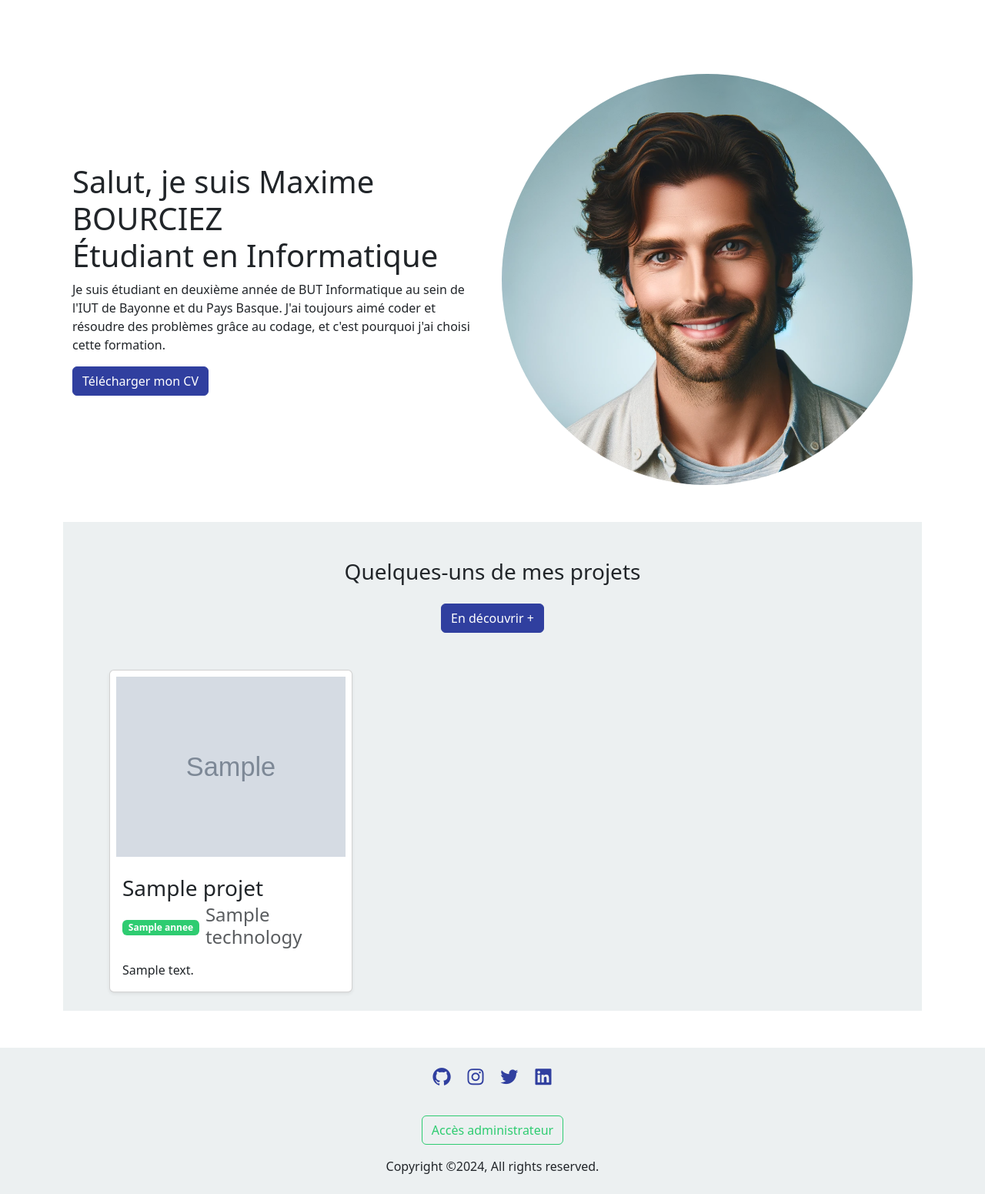
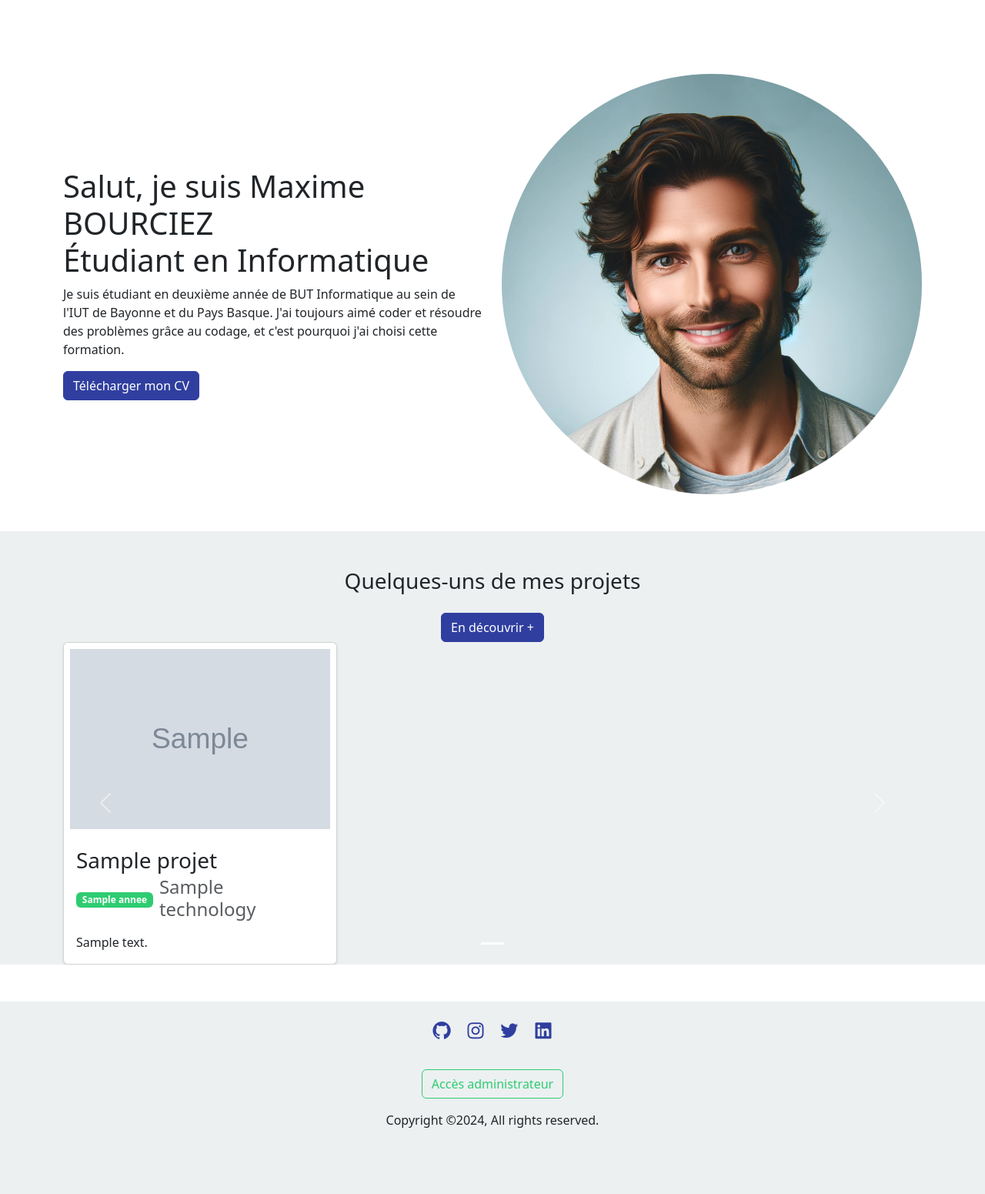
Before and after one commit to maximeBourciez/Portfolio-PHP, a PHP site: template templates/index.html.twig in a window 1280 px wide. Shown: the part 56-1607 px from the top of the page at 77% size. After the commit the page ends 1521 px from the top, so only its background shows below. Run offline with PHP 8.4, Linux system fonts and the light colour scheme; the template is opened without the code that fills it: most values are stand-ins (such as "Sample title", 1, 10 or a date in 2020); grey boxes marked "Sample" are stand-in pictures; some libraries are stand-ins or nearby versions.

Commit message:
Ajout du carroussel à la page d'accueil

```diff
--- a/controller/controller_index.class.php
+++ b/controller/controller_index.class.php
@@ -21,7 +21,7 @@ class ControllerIndex extends Controller{
 
         // Récupérer les 3 projets les + récents
         $projetDAO = new ProjetDAO($this->getPdo());
-        $projets = $projetDAO->getLastThree();
+        $projets = $projetDAO->findAll();
 
         // Affichage du rendu du template avec les variables
         echo $template->render([
--- a/templates/base_template.html.twig
+++ b/templates/base_template.html.twig
@@ -51,7 +51,7 @@
 		</header>
 
 
-		<main class="container my-5"> {% block content %}{% endblock %}
+		<main class="my-5"> {% block content %}{% endblock %}
 			</main>
 
 			<footer class="bg-light text-center py-4 b-0">
--- a/templates/index.html.twig
+++ b/templates/index.html.twig
@@ -24,10 +24,23 @@
 			<a href="index.php?controller=projets&methode=index" class="btn btn-primary mt-3">En découvrir +</a>
 		</div>
 
+		<div id="projectsCarousel" class="carousel slide" data-bs-ride="carousel">
+    <!-- Indicateurs -->
+    <div class="carousel-indicators">
+        {% for project in projets|batch(3) %}
+            <button type="button" data-bs-target="#projectsCarousel" data-bs-slide-to="{{ loop.index0 }}" class="{{ loop.first ? 'active' : '' }}" aria-current="{{ loop.first ? 'true' : 'false' }}" aria-label="Slide {{ loop.index }}"></button>
+        {% endfor %}
+    </div>
+
+    <!-- Slides -->
+    <div class="carousel-inner">
+        {% for group in projets|batch(3) %}
+            <div class="carousel-item {{ loop.first ? 'active' : '' }}">
                 <div class="container">
-			<div class="row bg-light pt-5">
-				{% for project in projets %}
-					<a class="col-md-4 mb-4 text-decoration-none" href="index.html?controller=projets&methode=show&id_projet={{project.id}}">
+                    <div class="row">
+                        {% for project in group %}
+                            <div class="col-md-4">
+                                <a href="index.html?controller=projets&methode=show&id_projet={{ project.id }}" class="text-decoration-none">
                                     <div class="card h-100 shadow-sm">
                                         <img src="{{ project.imageCover }}" class="card-img-top w-100 p-2 image-rounded-top" style="height: 250px; object-fit: cover;" alt="Image de {{ project.titre }}">
                                         <div class="card-body">
@@ -44,8 +57,23 @@
                                         </div>
                                     </div>
                                 </a>
+                            </div>
                         {% endfor %}
                     </div>
                 </div>
             </div>
+        {% endfor %}
+    </div>
+
+    <!-- Contrôles de navigation -->
+    <button class="carousel-control-prev" type="button" data-bs-target="#projectsCarousel" data-bs-slide="prev">
+        <span class="carousel-control-prev-icon" aria-hidden="true"></span>
+        <span class="visually-hidden">Précédent</span>
+    </button>
+    <button class="carousel-control-next" type="button" data-bs-target="#projectsCarousel" data-bs-slide="next">
+        <span class="carousel-control-next-icon" aria-hidden="true"></span>
+        <span class="visually-hidden">Suivant</span>
+    </button>
+</div>
+	</div>
 {% endblock %}
```
Lines whose indentation alone changed are shown as unchanged.
